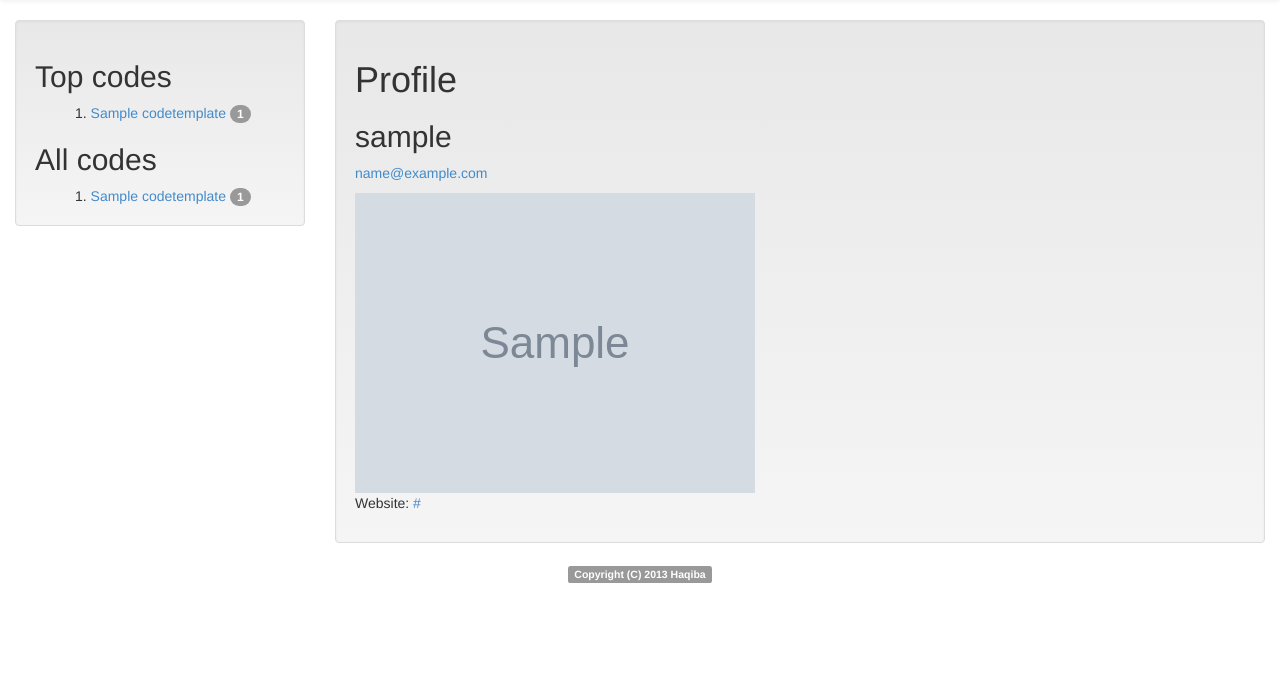
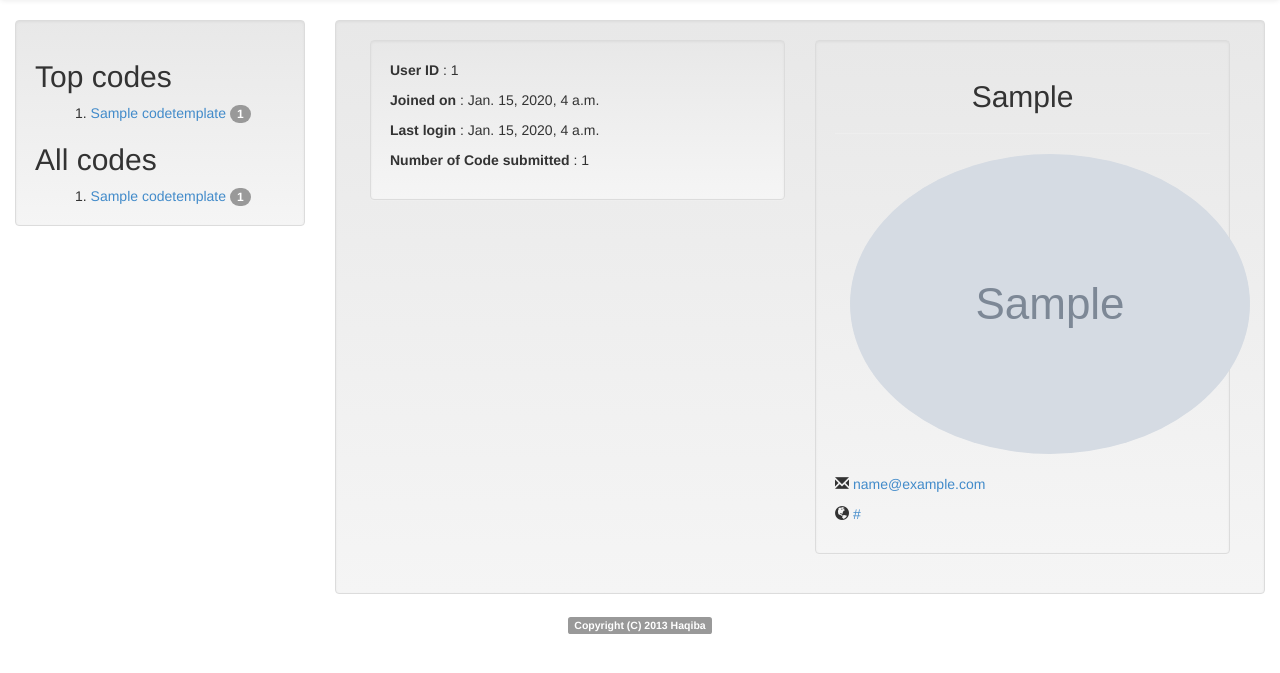
Before and after one commit to psachin/haqiba, a Django app: page /emacshaqiba/profile/ in a window 1280 px wide. Shown: the part 52-725 px from the top of the page. Run offline with Django 3.2, Linux system fonts and the light colour scheme; a user stored in the database is signed in; tables that the repository leaves empty hold one stand-in row (values such as "Sample post"); grey boxes marked "Sample" are stand-in pictures; parts of the project's set-up code (start-up, migrations or seed data) failed here and were passed over; some libraries are stand-ins or nearby versions.

Commit message:
Subject: Updated Profile page.

```diff
--- a/emacshaqiba/urls.py
+++ b/emacshaqiba/urls.py
@@ -14,6 +14,7 @@ urlpatterns = patterns(
     url(r'^submit_code/$', views.submitcode, name='submitcode'),
     url(r'^edit_code/$', views.editcode, name='editcode'),
     url(r'^edit_code_p/(?P<id>\d+)/$', views.editcode_p, name='editcode_p'),
+    url(r'^delete_code/(?P<id>\d+)/$', views.delete_code, name='delete_code'),
     url(r'^code/(?P<code_name>\w+)/$', views.display_code,
         name='display_code'),
 )
--- a/emacshaqiba/views.py
+++ b/emacshaqiba/views.py
@@ -113,7 +113,7 @@ def submitcode(request):
                               context)
 
 @login_required
-def editcode(request):
+def editcode(request, delete_success=False):
     context = RequestContext(request)
     code_list = get_code_list()
     codetemplate = CodeTemplate.objects.filter(user=request.user)
@@ -164,6 +164,7 @@ def editcode_p(request, id=None):
 
     else:
          return HttpResponse("Code does not exist!!")
+
     codetemplate = CodeTemplate.objects.all()
     return render_to_response('emacshaqiba/editcode_page.html',
                               {'codetemplate_form': codetemplate_form,
@@ -171,6 +172,17 @@ def editcode_p(request, id=None):
                                'code_list': code_list,
                                'submitcode_success':submitcode_success},
                               context)
+
+@login_required
+def delete_code(request, id):
+    try:
+        codetemplate = CodeTemplate.objects.get(pk=id)
+        codetemplate.delete()
+        print "code with id: %s Delete." % id
+        return HttpResponseRedirect('/emacshaqiba/edit_code/')
+    except:
+        print "code with id: %s not found!!" % id
+        return HttpResponseRedirect('/emacshaqiba/edit_code/')
 
 def display_code(request, code_name):
     context = RequestContext(request)
@@ -295,9 +307,11 @@ def user_login(request):
 @login_required
 def profile(request):
     context = RequestContext(request)
+    codetemplate = CodeTemplate.objects.filter(user=request.user)
     code_list = get_code_list()
     context_dict = {'code_list': code_list}
     u = User.objects.get(username=request.user)
+
     try:
         up = UserProfile.objects.get(user=u)
     except:
@@ -305,6 +319,7 @@ def profile(request):
 
     context_dict['user'] = u
     context_dict['userprofile'] = up
+    context_dict['codetemplate'] = codetemplate
     return render_to_response('emacshaqiba/profile.html', context_dict, context)
 
 @login_required
--- a/templates/emacshaqiba/code_list.html
+++ b/templates/emacshaqiba/code_list.html
@@ -19,7 +19,7 @@
 {% endfor %}
 {% endif %}
 {% else %}
-<p>No Code submitted at present.</p>
+<p>Nothing to display.</p>
 {% endif %}
 </ul>
 
--- a/templates/emacshaqiba/display_code.html
+++ b/templates/emacshaqiba/display_code.html
@@ -66,7 +66,9 @@
 <ul>
   <small>Code</small>
   {% if e.user == user %}
-  <a href="/emacshaqiba/edit_code_p/{{e.id}}">(edit)</a>
+  |
+  <a href="/emacshaqiba/edit_code_p/{{e.id}}" class="text-warning">Edit</a> |
+  <a href="/emacshaqiba/delete_code/{{e.id}}" class="text-danger">Delete</a>
   {% endif %}
   <textarea id="id_code" name="code">{{e.code}}
   </textarea>
--- a/templates/emacshaqiba/profile.html
+++ b/templates/emacshaqiba/profile.html
@@ -1,18 +1,45 @@
 {% extends "emacshaqiba/base.html" %}
-
 {% block title %}Profile{% endblock %}
 
 {% block body_block %}
-<div class="hero-unit">
-  <h1> Profile <h1>
-      <h2>{{ user.username }}</h2>
-      <p><a href="mailto:#">{{ user.email }}</a></p>
+<div class="container">
+<div class="row">
+  <div class="col-md-6">
+  <div class="well">
+    <p><strong>User ID</strong> : {{userprofile.user_id}}</p>
+    <p><strong>Joined on</strong> : {{user.date_joined}}</p>
+    <p><strong>Last login</strong> : {{user.last_login}}</p>
+    <p><strong>Number of Code submitted</strong> :
+      {% if codetemplate|length %}
+      {{codetemplate|length}}
+      {% else %}
+      None
+      {% endif %}
+</div>
+  </div>
 
+  <div class="col-md-6">
+  <div class="well">
+    <h2 align="center">{{ user.username|capfirst }}</h2>
+    <hr>
       {% if userprofile %}
       {% if userprofile.picture %}
-      <img src="{{ userprofile.picture.url }}"  />
+    <div class="container" align="center">
+      <img src="{{ userprofile.picture.url }}" alt={{user.username}} class="img-circle"/>
+      {% else %}
+      No profile picture.
       {% endif %}
-      <p>Website: <a href="{{ userprofile.website }}">{{userprofile.website}}</a></p>
+    </div>
+    <br>
+      <p><span class="glyphicon glyphicon-envelope"></span><a href="mailto:#"> {{ user.email }}</a></p>
+      <p><span class="glyphicon glyphicon-globe"></span><a href="{{ userprofile.website }}"> {{userprofile.website}}</a></p>
+      {% else %}
+      No profile.
       {% endif %}
 </div>
+  </div>
+</div>
+
+
+</div>
 {% endblock %}
```
Also changed, not shown: templates/emacshaqiba/editcode.html (+6 -2 lines).
